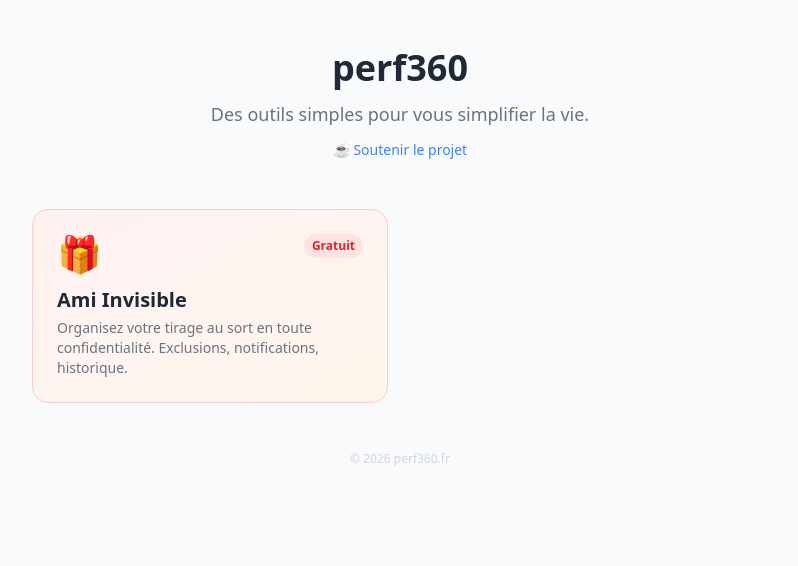
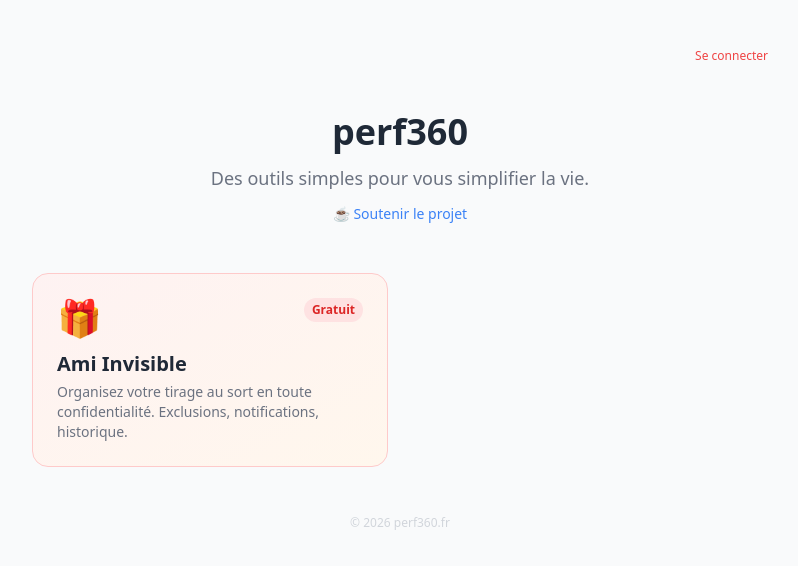
Before and after one commit to Jaco31620/perf360, a Next.js app: page / in a window 1280 px wide. Shown: the top 566 px of the page, without its empty margins (240-1038 px from the left). Built offline with nearby package versions, Linux system fonts and the light colour scheme.

Commit message:
Update page.jsx

```diff
--- a/app/page.jsx
+++ b/app/page.jsx
@@ -1,4 +1,6 @@
+"use client";
 import Link from "next/link";
+import { useAuth } from "@/components/AuthProvider";
 
 const apps = [
   {
@@ -15,14 +17,29 @@ const apps = [
 ];
 
 export default function Home() {
+  const { user, signOut, loading } = useAuth();
+
   return (
     <main className="max-w-3xl mx-auto px-4 py-12 space-y-12">
+      {/* Auth banner */}
+      <div className="flex justify-end text-xs">
+        {loading ? null : user ? (
+          <div className="flex items-center gap-3">
+            <span className="text-gray-500">{user.email}</span>
+            <button onClick={signOut} className="text-red-500 hover:underline">Déconnexion</button>
+          </div>
+        ) : (
+          <Link href="/connexion" className="text-red-500 hover:underline font-medium">
+            Se connecter
+          </Link>
+        )}
+      </div>
+
       {/* Header */}
       <div className="text-center space-y-3">
         <h1 className="text-4xl font-extrabold text-gray-800">perf360</h1>
         <p className="text-gray-500 text-lg">Des outils simples pour vous simplifier la vie.</p>
-        <Link href="/soutenir"
-          className="inline-block mt-2 text-sm text-blue-500 hover:underline">
+        <Link href="/soutenir" className="inline-block mt-2 text-sm text-blue-500 hover:underline">
           ☕ Soutenir le projet
         </Link>
       </div>
```
